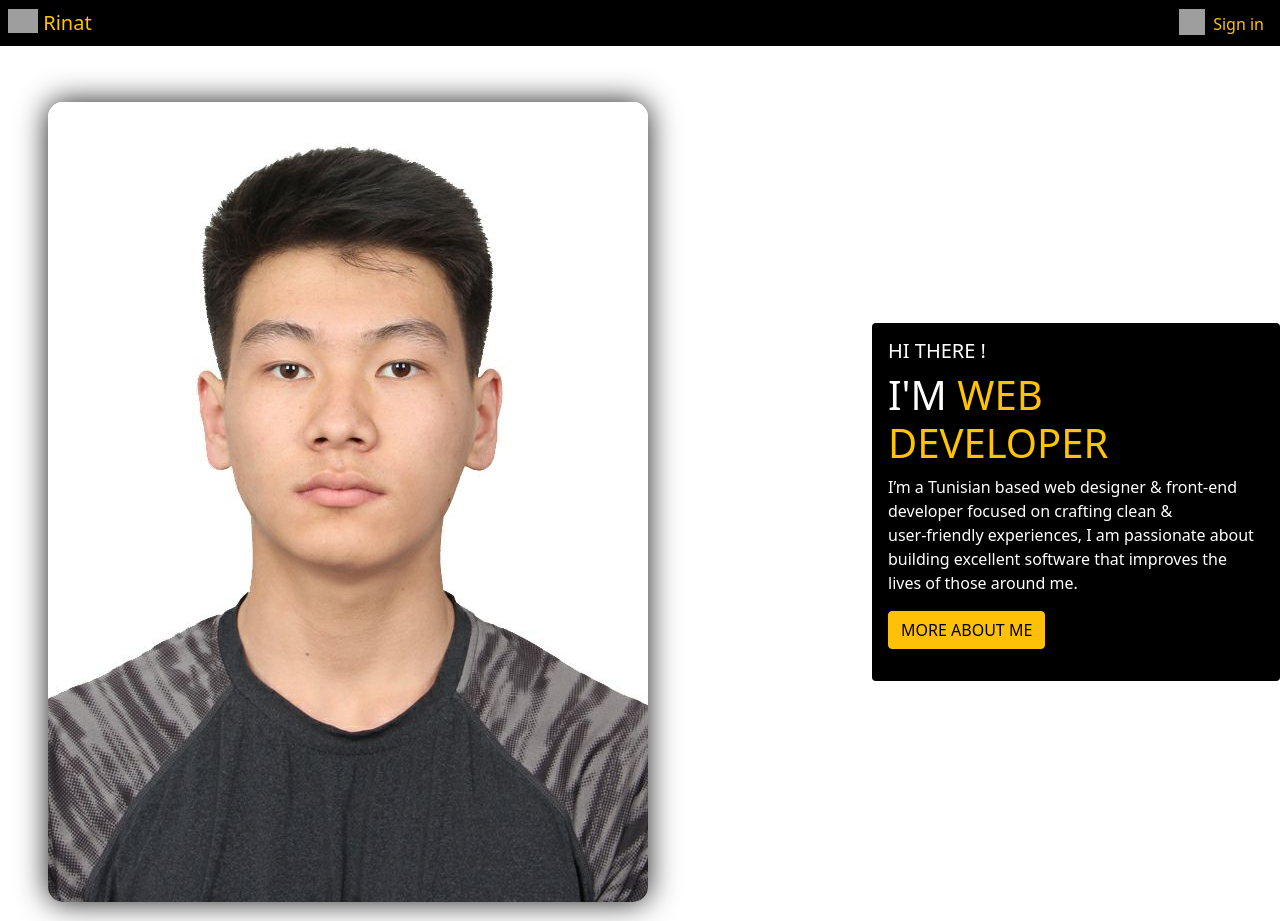
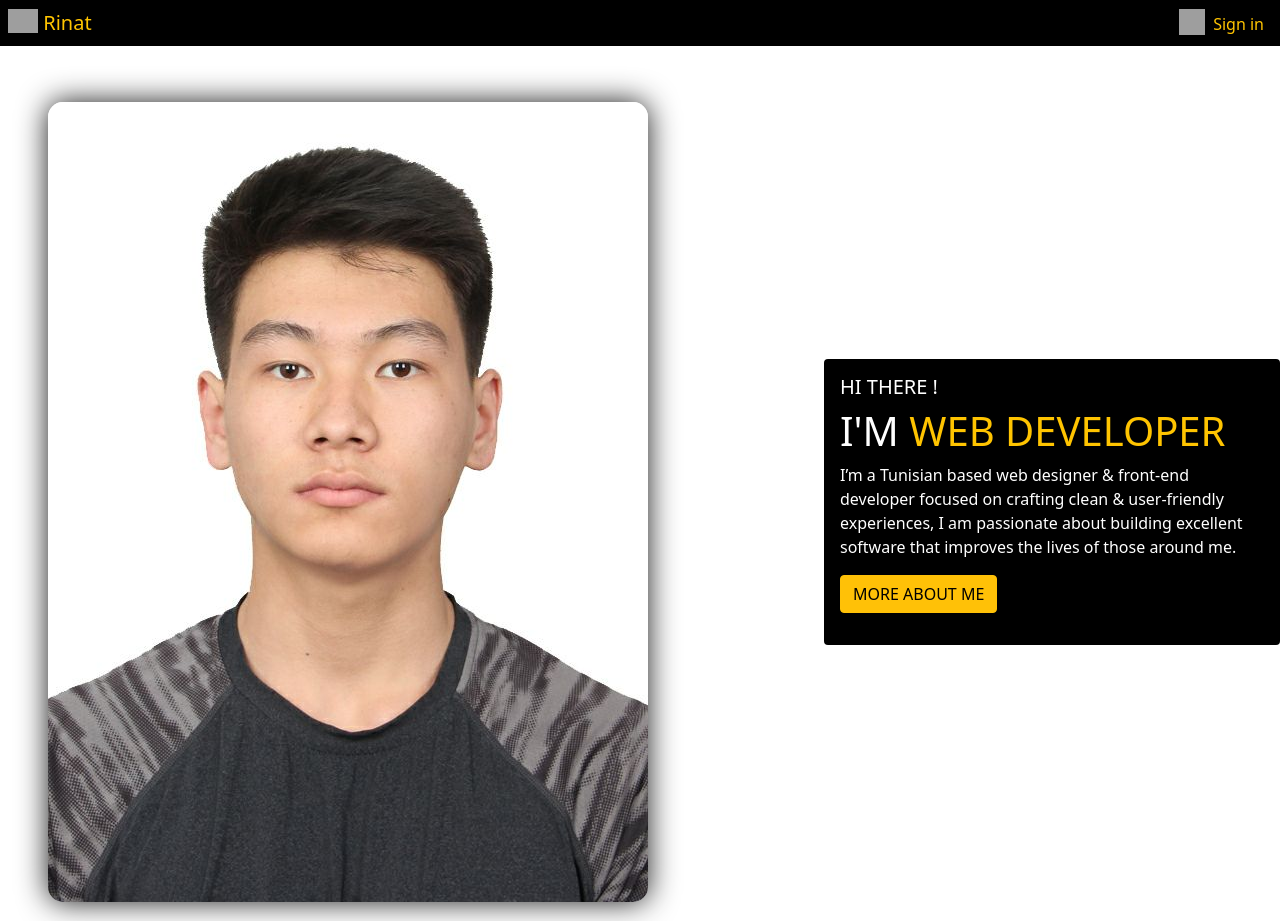
Before and after one commit to rinatdev/portfolio, a PHP site: page / in a window 1280 px wide. Shown: the top 921 px of the page. Run offline with PHP 8.4, Linux system fonts and the light colour scheme; grey boxes are pictures that could not be loaded.

Commit message:
Update index.php

```diff
--- a/index.php
+++ b/index.php
@@ -24,7 +24,7 @@
         <div class="d-block m-5">
             <img class="ava" src="ava.jpeg" alt="">
         </div>
-        <div class="card border-0 align-self-center" style="margin-left: 11rem; background-color: black; color: #fff;">
+        <div class="card border-0 align-self-center" style="margin-left: 8rem; background-color: black; color: #fff;">
             <div class="card-body border-light mb-3" style="max-width: 36rem;">
                 <h5 class="card-title">HI THERE !</h5>
                 <h1 class="card-title">I'M <a style="color: rgb(255, 196, 0);">WEB DEVELOPER</a></h1>
```
